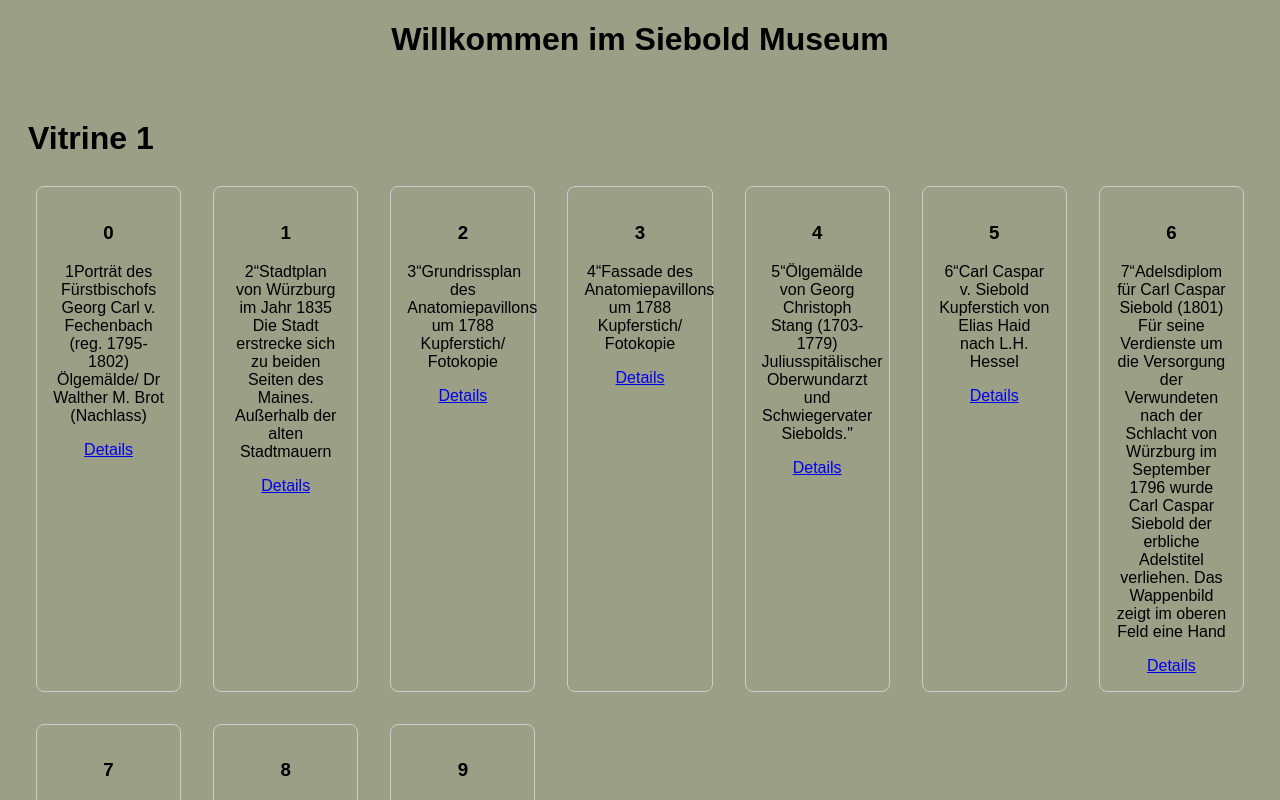
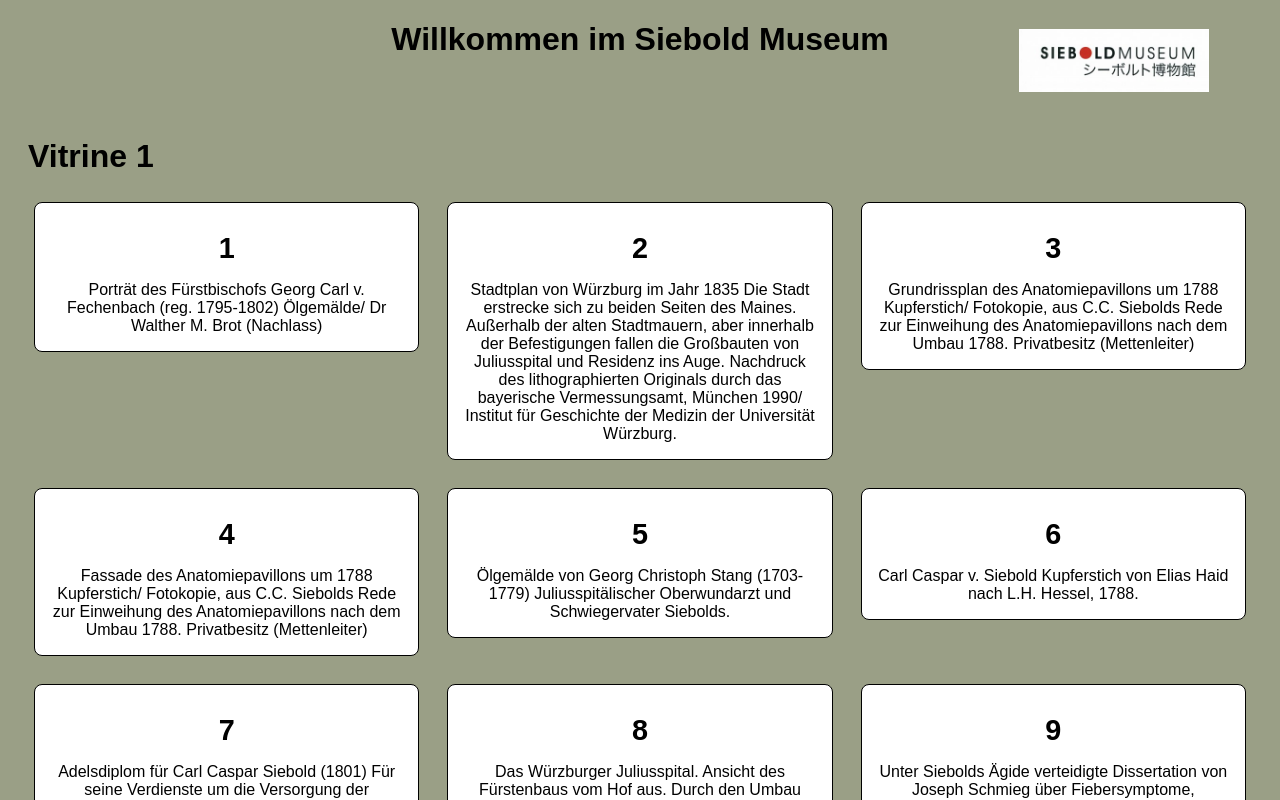
Before and after one commit to ChrissQAng/museum, a Vue app: page / in a window 1280 px wide. Shown: the top 800 px of the page. Built offline with nearby package versions, Linux system fonts and the light colour scheme.

Commit message:
detailpage to do

```diff
--- a/src/assets/styles.css
+++ b/src/assets/styles.css
@@ -1,4 +1,4 @@
-body {
+/* body {
   margin: 0;
   font-family: Arial, sans-serif;
   background-color: #f0f0f0;
@@ -36,4 +36,4 @@ h1 {
 
 .tile a:hover {
   text-decoration: underline;
-}
+} */
--- a/src/components/Tile.vue
+++ b/src/components/Tile.vue
@@ -3,7 +3,7 @@ import { defineProps } from 'vue';
 
 const props = defineProps({
   number: {
-    type: Number,
+    type: String,
     required: true
   },
   text: {
@@ -18,24 +18,41 @@ const props = defineProps({
 </script>
 
 <template>
+  <router-link :to="link">
   <div class="tile">
-    <h3>{{ number }}</h3>
-    <p>{{ text }}</p>
-    <router-link :to="link">Details</router-link>
+    <h3 class="tile-number">{{ number }}</h3>
+    <p class="tile-text">{{ text }}</p>
+
   </div>
+  </router-link>
 </template>
 
 <style scoped>
 .tile {
-  border: 1px solid #ccc;
+  border: 1px solid black;
   border-radius: 8px;
-  padding: 16px;
-  margin: 8px;
+  padding: 0px 16px;
+  margin: 6px;
   text-align: center;
   transition: transform 0.2s;
+  background-color: white;
 }
-
 .tile:hover {
   transform: scale(1.05);
 }
+.tile p {
+  background-color: white ;
+}
+a {
+  text-decoration: none;
+  color: inherit;
+}
+.tile-number {
+  font-size: 1.8em;
+  margin-bottom: 8px;
+  background-color: white;
+}
+
+
+
 </style>
--- a/src/components/TileGrid.vue
+++ b/src/components/TileGrid.vue
@@ -5,8 +5,8 @@
       <Tile
         v-for="(d,i) in objectText"
         :key="i"
-        :number="i"
-        :text=objectText[i][1]+objectText[i][2]
+        :number=objectText[i][1]
+        :text=objectText[i][2]
         :link="'/detail/' + i"
       />
     </div>
@@ -23,7 +23,6 @@ onMounted(() => {
   fetch('/test01.csv')
     .then(response => response.text())
     .then(csvText => {
-
       objectText.value = Papa.parse(csvText, {
         header: false,
         skipEmptyLines: true
@@ -45,7 +44,7 @@ onMounted(() => {
 
 .grid {
   display: grid;
-  grid-template-columns: repeat(auto-fill, minmax(150px, 1fr));
-  gap: 16px; background-color: #9A9F86;
+  grid-template-columns: repeat(auto-fill, minmax(300px, 1fr));
+  gap: 16px; background-color: ;
 }
 </style>
--- a/src/main.js
+++ b/src/main.js
@@ -2,7 +2,6 @@ import { createApp } from "vue";
 import App from "./App.vue";
 import router from "./router";
 
-// createApp(App).use(router).mount("#app");
 const app = createApp(App);
 app.use(router); // Router installieren
 app.mount("#app");
--- a/src/style.css
+++ b/src/style.css
@@ -1,4 +1,4 @@
-:root {
+/* :root {
   font-family: system-ui, Avenir, Helvetica, Arial, sans-serif;
   line-height: 1.5;
   font-weight: 400;
@@ -15,7 +15,7 @@
 
 a {
   font-weight: 500;
-  color: #646cff;
+  color: black;
   text-decoration: inherit;
 }
 a:hover {
@@ -76,4 +76,4 @@ button:focus-visible {
   button {
     background-color: #f9f9f9;
   }
-}
+} */
--- a/src/views/Home.vue
+++ b/src/views/Home.vue
@@ -1,6 +1,7 @@
 <template>
   <div>
     <h1>Willkommen im Siebold Museum</h1>
+    <img src="../../public/museumBanner.jpg" alt="Banner Siebold Museum">
     <TileGrid />
   </div>
 </template>
@@ -14,4 +15,10 @@ h1 {
   text-align: center;
   margin-bottom: 20px;
 }
+img {
+  width: 15%;
+  height: auto;
+  margin-left: 80%;
+  margin-top: -10%;
+}
 </style>
```
Also changed, not shown: public/museumBanner.jpg (added), public/test01.csv.
